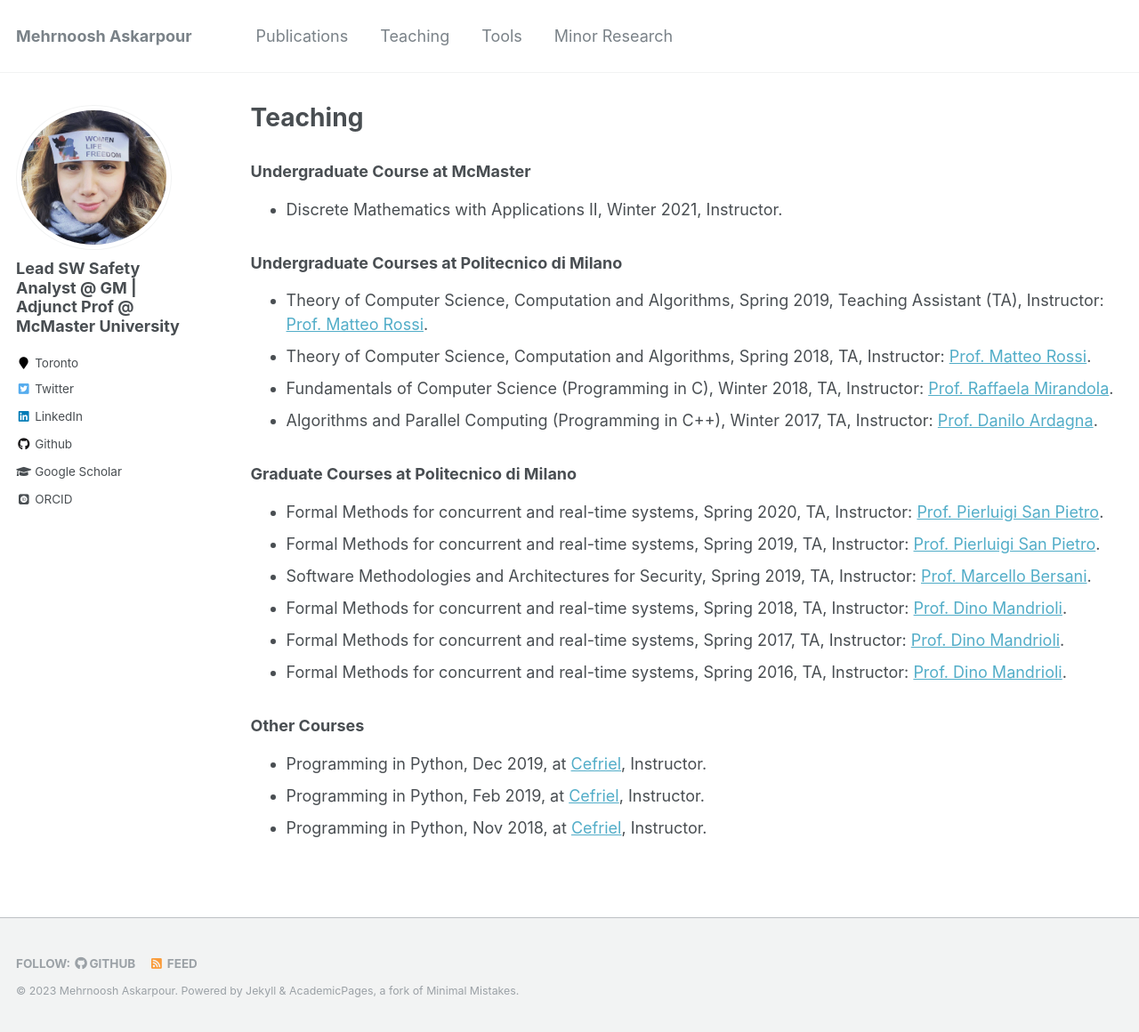
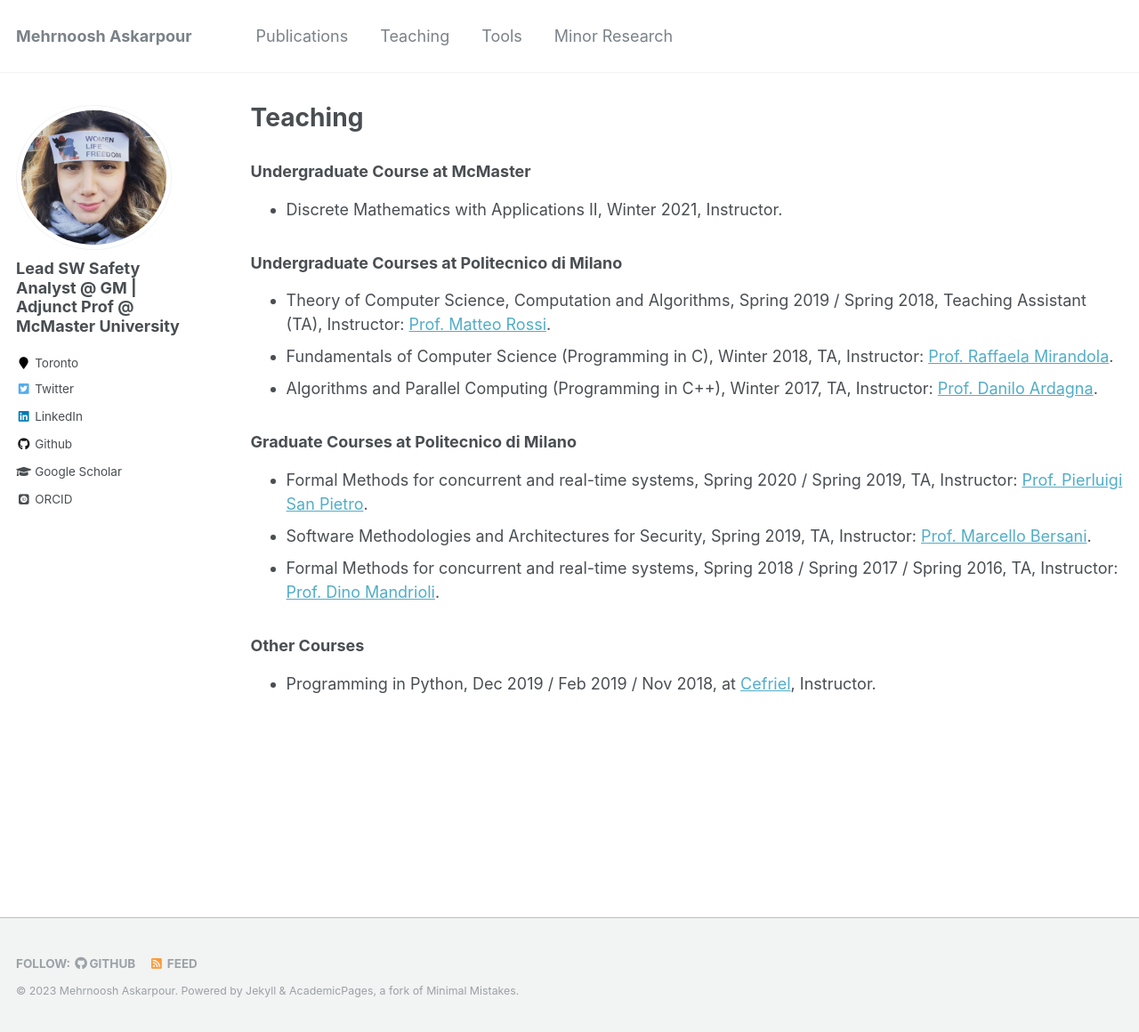
Before and after one commit to Askarpour/askarpour.github.io, a Jekyll site: the page built from _pages/teaching.md, in a window 1280 px wide and 1160 px high. Shown: the whole window at 89% size. Built offline with Jekyll 4.4.1, drawn with Linux system fonts in a browser that asks for light colours; some web fonts are replaced.

Commit message:
Update teaching.md

```diff
--- a/_pages/teaching.md
+++ b/_pages/teaching.md
@@ -10,24 +10,18 @@ author_profile: true
 
 <h3>Undergraduate Courses at Politecnico di Milano</h3>
 
-* Theory of Computer Science, Computation and Algorithms, Spring 2019, Teaching Assistant (TA), Instructor: [Prof. Matteo Rossi](https://www4.ceda.polimi.it/manifesti/manifesti/controller/ricerche/RicercaPerDocentiPublic.do?EVN_PRODOTTI=evento&k_doc=143828&lang=EN&polij_device_category=DESKTOP&__pj0=0&__pj1=1e82f3bc28c8f9325c2112a7112cbad2).
-* Theory of Computer Science, Computation and Algorithms, Spring 2018, TA, Instructor: [Prof. Matteo Rossi](https://www4.ceda.polimi.it/manifesti/manifesti/controller/ricerche/RicercaPerDocentiPublic.do?EVN_PRODOTTI=evento&k_doc=143828&lang=EN&polij_device_category=DESKTOP&__pj0=0&__pj1=1e82f3bc28c8f9325c2112a7112cbad2).
+* Theory of Computer Science, Computation and Algorithms, Spring 2019 / Spring 2018, Teaching Assistant (TA), Instructor: [Prof. Matteo Rossi](https://www4.ceda.polimi.it/manifesti/manifesti/controller/ricerche/RicercaPerDocentiPublic.do?EVN_PRODOTTI=evento&k_doc=143828&lang=EN&polij_device_category=DESKTOP&__pj0=0&__pj1=1e82f3bc28c8f9325c2112a7112cbad2).
 * Fundamentals of Computer Science (Programming in C), Winter 2018, TA, Instructor: [Prof. Raffaela Mirandola](https://mirandola.faculty.polimi.it/).
 * Algorithms and Parallel Computing (Programming in C++), Winter 2017, TA, Instructor: [Prof. Danilo Ardagna](https://ardagna.faculty.polimi.it/).
 
 <h3>Graduate Courses at Politecnico di Milano</h3>
-* Formal Methods for concurrent and real-time systems, Spring 2020, TA, Instructor: [Prof. Pierluigi San Pietro](https://sanpietro.faculty.polimi.it/).
-* Formal Methods for concurrent and real-time systems, Spring 2019, TA, Instructor: [Prof. Pierluigi San Pietro](https://sanpietro.faculty.polimi.it/).
+* Formal Methods for concurrent and real-time systems, Spring 2020 / Spring 2019, TA, Instructor: [Prof. Pierluigi San Pietro](https://sanpietro.faculty.polimi.it/).
 * Software Methodologies and Architectures for Security, Spring 2019, TA, Instructor: [Prof. Marcello Bersani](https://sites.google.com/site/marcellombersani/).
-* Formal Methods for concurrent and real-time systems, Spring 2018, TA, Instructor: [Prof. Dino Mandrioli](https://www4.ceda.polimi.it/manifesti/manifesti/controller/ricerche/RicercaPerDocentiPublic.do?evn_didattica=EVENTO&&aa=2019&k_cf=-1&k_corso_la=-1&ac_ins=0&lang=EN&tipoCorso=ALL_TIPO_CORSO&semestre=ALL_SEMESTRI&tipoInsegnamento=ALL_TIPO_INSEGNAMENTO&sede=ALL_SEDI&n_docente=dino&k_doc=231476&tab_ricerca=2).
-* Formal Methods for concurrent and real-time systems, Spring 2017, TA, Instructor: [Prof. Dino Mandrioli](https://www4.ceda.polimi.it/manifesti/manifesti/controller/ricerche/RicercaPerDocentiPublic.do?evn_didattica=EVENTO&&aa=2019&k_cf=-1&k_corso_la=-1&ac_ins=0&lang=EN&tipoCorso=ALL_TIPO_CORSO&semestre=ALL_SEMESTRI&tipoInsegnamento=ALL_TIPO_INSEGNAMENTO&sede=ALL_SEDI&n_docente=dino&k_doc=231476&tab_ricerca=2).
-* Formal Methods for concurrent and real-time systems, Spring 2016, TA, Instructor: [Prof. Dino Mandrioli](https://www4.ceda.polimi.it/manifesti/manifesti/controller/ricerche/RicercaPerDocentiPublic.do?evn_didattica=EVENTO&&aa=2019&k_cf=-1&k_corso_la=-1&ac_ins=0&lang=EN&tipoCorso=ALL_TIPO_CORSO&semestre=ALL_SEMESTRI&tipoInsegnamento=ALL_TIPO_INSEGNAMENTO&sede=ALL_SEDI&n_docente=dino&k_doc=231476&tab_ricerca=2).
+* Formal Methods for concurrent and real-time systems, Spring 2018 / Spring 2017 / Spring 2016, TA, Instructor: [Prof. Dino Mandrioli](https://www4.ceda.polimi.it/manifesti/manifesti/controller/ricerche/RicercaPerDocentiPublic.do?evn_didattica=EVENTO&&aa=2019&k_cf=-1&k_corso_la=-1&ac_ins=0&lang=EN&tipoCorso=ALL_TIPO_CORSO&semestre=ALL_SEMESTRI&tipoInsegnamento=ALL_TIPO_INSEGNAMENTO&sede=ALL_SEDI&n_docente=dino&k_doc=231476&tab_ricerca=2).
 
 <h3>Other Courses</h3>
 
-* Programming in Python, Dec 2019, at [Cefriel](https://www.cefriel.com/it/), Instructor.
-* Programming in Python, Feb 2019, at [Cefriel](https://www.cefriel.com/it/), Instructor.
-* Programming in Python, Nov 2018, at [Cefriel](https://www.cefriel.com/it/), Instructor.
+* Programming in Python, Dec 2019 / Feb 2019 / Nov 2018, at [Cefriel](https://www.cefriel.com/it/), Instructor.
 
 
 
```
